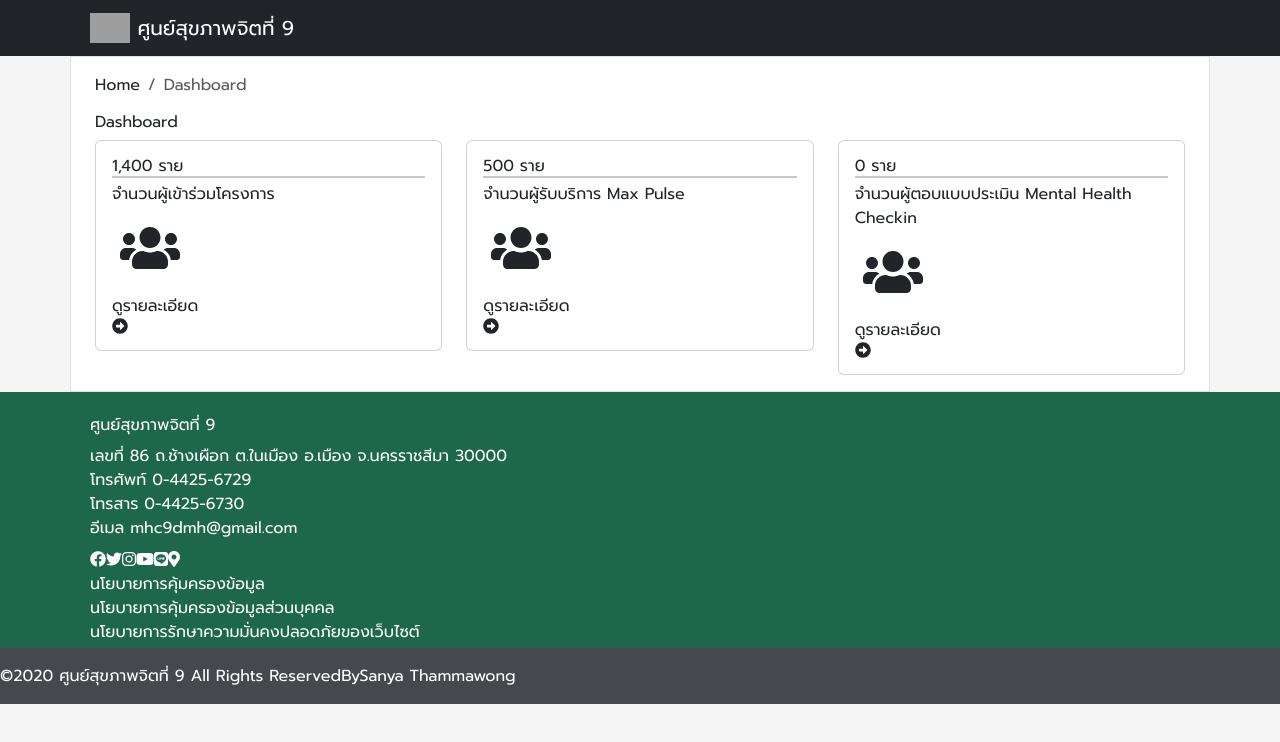
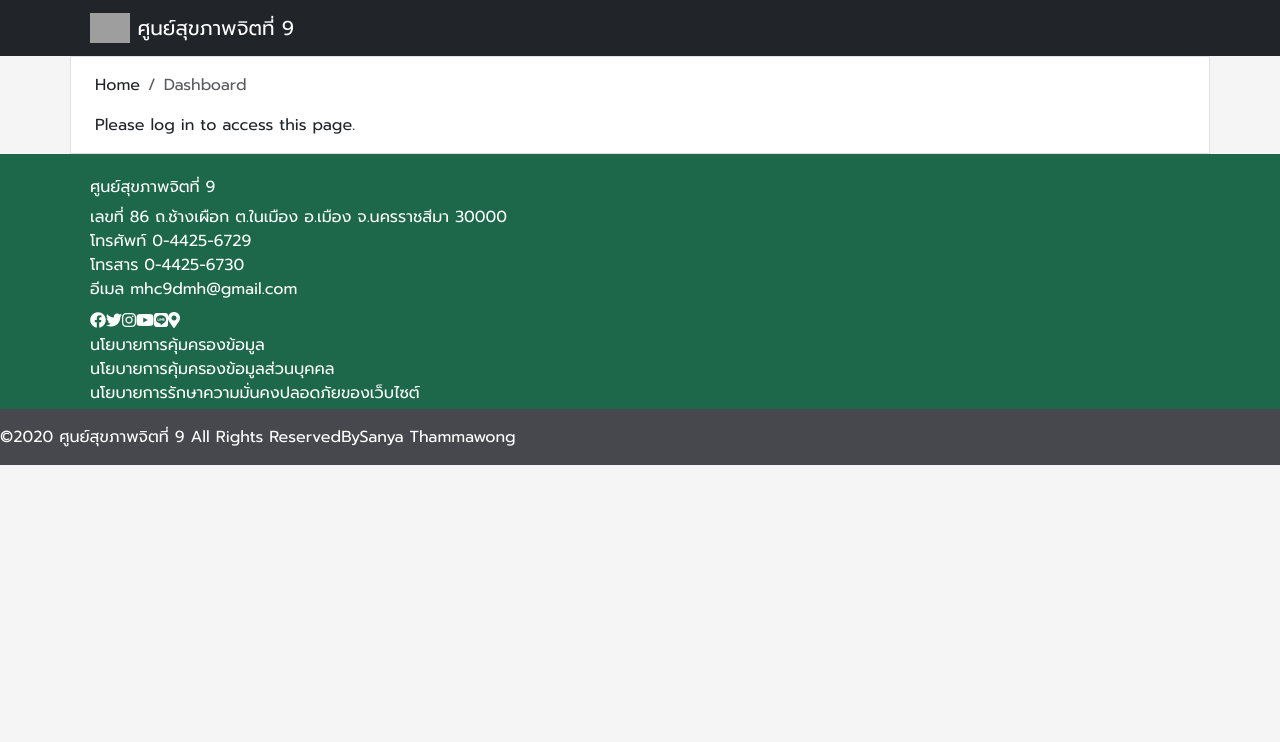
Before and after one commit to sanyath007/react-mhc9-report, a React (Vite) app: page / in a window 1280 px wide. Shown: the top 742 px of the page. Built offline with nearby package versions, Linux system fonts and the light colour scheme; no server answers; sample sign-in values are in the browser's storage; grey boxes are pictures that could not be loaded.

Commit message:
reflactor: add useAuth of AuthContext to Dashboard for condition to render UI

```diff
--- a/src/main.jsx
+++ b/src/main.jsx
@@ -5,7 +5,7 @@ import { Provider } from 'react-redux'
 import App from './App.jsx'
 import './index.css'
 import store from './features/store.js'
-import { AuthProvider } from './contexts/AuthContext.js'
+import { AuthProvider } from './contexts/AuthContext'
 
 ReactDOM.createRoot(document.getElementById('root')).render(
     <React.StrictMode>
--- a/src/views/Dashboard.jsx
+++ b/src/views/Dashboard.jsx
@@ -3,8 +3,10 @@ import { Breadcrumb, Col, Row } from 'react-bootstrap'
 import StatCard from '../components/StatCard'
 import api from '../api'
 import { numberToCurrency } from '../utils'
+import { useAuth } from '../contexts/AuthContext'
 
 const Dashboard = () => {
+    const { user } = useAuth();
     const [checkinCount, setCheckinCount] = useState(0);
 
     useEffect(() => {
@@ -32,6 +34,7 @@ const Dashboard = () => {
                 <Breadcrumb.Item active>Dashboard</Breadcrumb.Item>
             </Breadcrumb>
 
+            {user ? (
                 <div className="content">
                     <h1 className="text-3xl font-bold mb-2">Dashboard</h1>
 
@@ -61,6 +64,7 @@ const Dashboard = () => {
                         </Col>
                     </Row>
                 </div>
+            ) : <>Please log in to access this page.</>}
         </div>
     )
 }
```
Also changed, not shown: src/contexts/AuthContext.jsx (line endings or trailing spaces). Lines whose indentation alone changed are shown as unchanged.
